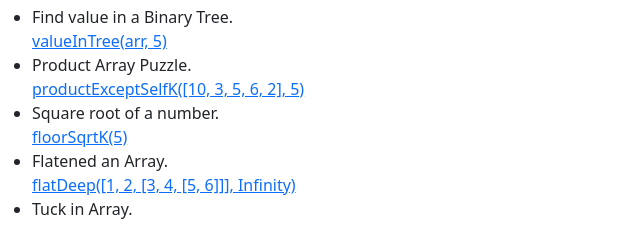
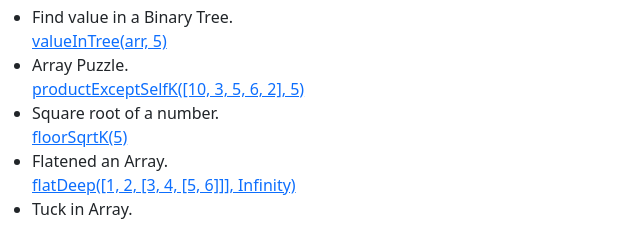
Before and after one commit to kevin-mehta/js-problem-solving, a plain HTML site: page index.html in a window 1280 px wide. Shown: the part 304-529 px from the top of the page, 0-640 px from the left. Drawn offline with Linux system fonts and the light colour scheme.

Commit message:
1 file modified

```diff
--- a/index.html
+++ b/index.html
@@ -59,7 +59,7 @@
         5)</a>
     </li>
     <li>
-      <span>Product Array Puzzle.</span><br />
+      <span> Array Puzzle.</span><br />
       <a href="javascript:void(0)"
         onclick="console.log(productExceptSelfK([10, 3, 5, 6, 2], 5))">productExceptSelfK([10, 3, 5, 6, 2], 5)</a>
     </li>
```
